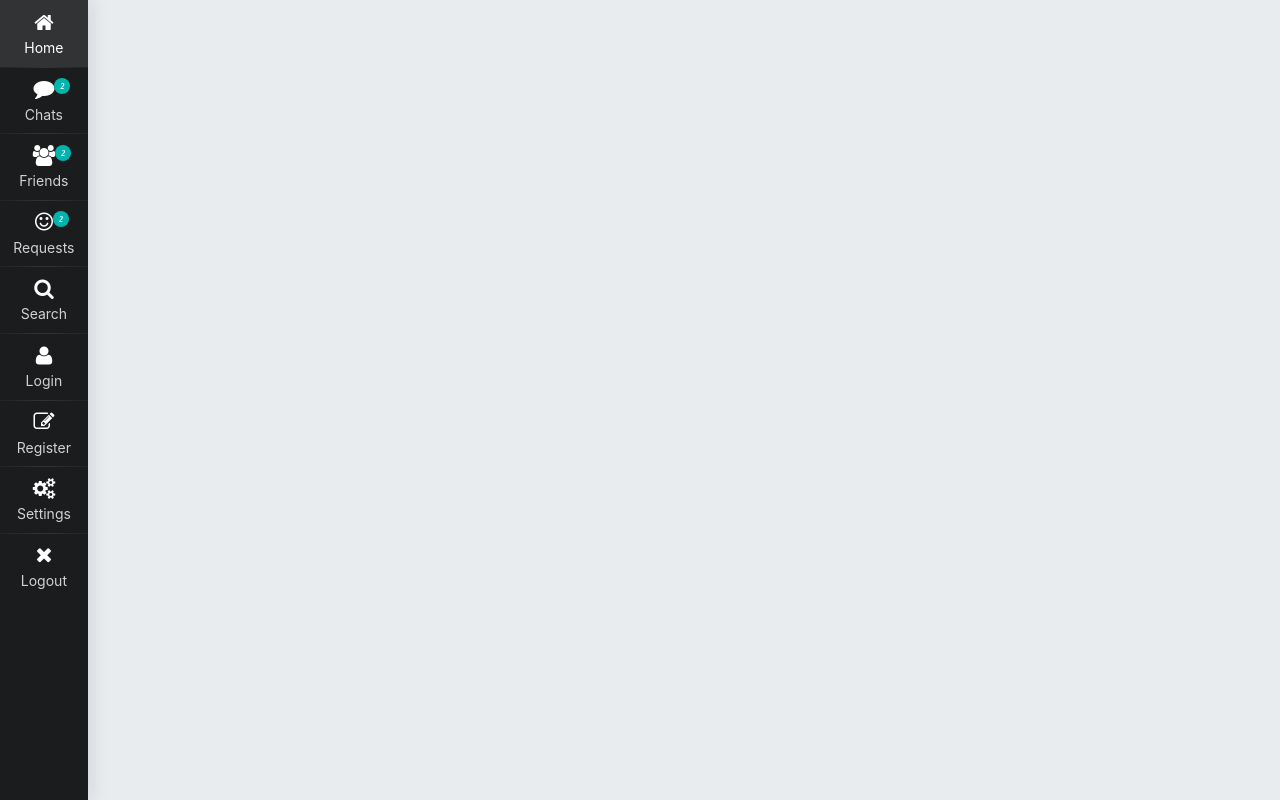
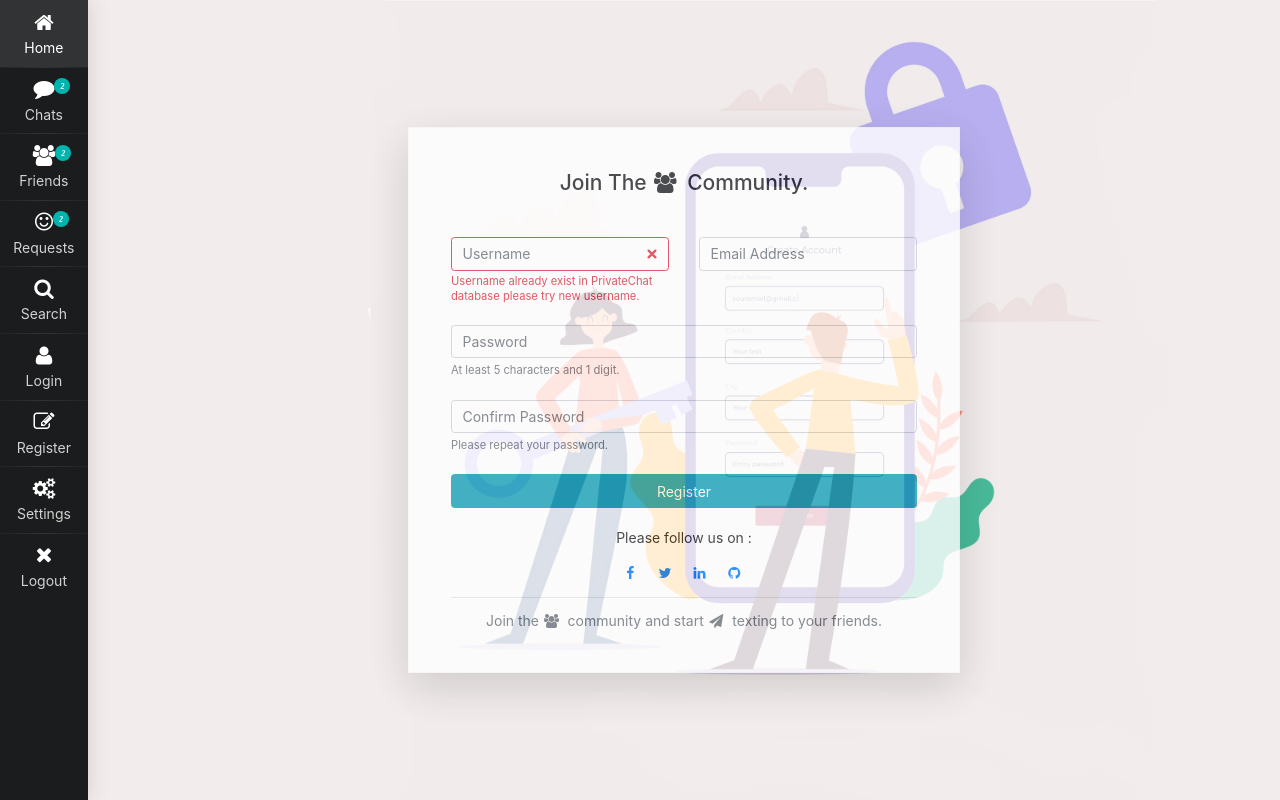
Before and after one commit to lucas11776/PrivateChat-UI-Angular, an Angular app: page /register in a window 1280 px wide. Before the commit this address led to /. Built offline with nearby package versions, Linux system fonts and the light colour scheme.

Commit message:
Added register component.

```diff
--- a/src/app/authentication/authentication-routing.module.ts
+++ b/src/app/authentication/authentication-routing.module.ts
@@ -2,9 +2,11 @@ import { NgModule } from '@angular/core';
 import { Routes, RouterModule } from '@angular/router';
 
 import { LoginComponent  } from './login/login.component';
+import { RegisterComponent } from './register/register.component';
 
 const routes: Routes = [
-  { path: 'login', component: LoginComponent }
+  { path: 'login', component: LoginComponent },
+  { path: 'register', component: RegisterComponent }
 ];
 
 @NgModule({
--- a/src/app/authentication/authentication.module.ts
+++ b/src/app/authentication/authentication.module.ts
@@ -4,12 +4,14 @@ import { CommonModule } from '@angular/common';
 import { AuthenticationRoutingModule } from './authentication-routing.module';
 import { AuthenticationComponent } from './authentication.component';
 import { LoginComponent } from './login/login.component';
+import { RegisterComponent } from './register/register.component';
 
 
 @NgModule({
   declarations: [
     AuthenticationComponent,
-    LoginComponent
+    LoginComponent,
+    RegisterComponent
   ],
   imports: [
     CommonModule,
--- /dev/null
+++ b/src/app/authentication/register/register.component.html
@@ -0,0 +1,60 @@
+<!-- Register -->
+<div class="register">
+    <div class="outer-container p-3">
+        <div class="col-sm-8 offset-sm-2 col-md-6 offset-md-3">
+            <form class="text-center border border-light p-5 bg-white shadow-lg" action="#!">
+                <p class="h4 mb-5">Join The <i class="users icon"></i> Community.</p>
+                <div class="row">
+                    <div class="col-lg-6 mb-4">
+                        <!-- First name -->
+                        <input type="text"
+                                id="defaultRegisterFormUsername"
+                                class="form-control is-invalid"
+                                placeholder="Username">
+                        <p class="invalid-feedback text-left">
+                            <span>Username already exist in PrivateChat database please try new username.</span>
+                        </p>
+                    </div>
+                    <div class="col-lg-6 mb-4">
+                        <!-- Last name -->
+                        <input type="email"
+                                id="defaultRegisterFormEmail"
+                                class="form-control"
+                                placeholder="Email Address">
+                    </div>
+                </div>
+                <!-- Password -->
+                <input type="password"
+                        id="defaultRegisterFormPassword"
+                        class="form-control"
+                        placeholder="Password"
+                        aria-describedby="defaultRegisterFormPasswordHelpBlock">
+                <small id="defaultRegisterFormPasswordHelpBlock" class="form-text text-muted mb-4 text-left">
+                    At least 5 characters and 1 digit.
+                </small>
+                <!-- Phone number -->
+                <input type="password"
+                        id="defaultRegisterConfirmPassword"
+                        class="form-control"
+                        placeholder="Confirm Password"
+                        aria-describedby="defaultRegisterFormPhoneHelpBlock">
+                <small id="defaultRegisterFormPhoneHelpBlock" class="form-text text-muted mb-4 text-left">
+                    Please repeat your password.
+                </small>
+                <!-- Register button -->
+                <button class="btn btn-info my-4 btn-block" type="submit">Register</button>
+                <!-- Social follow -->
+                <p>Please follow us on :</p>
+                <a href="#" class="mx-2" role="button"><i class="facebook icon light-blue-text"></i></a>
+                <a href="#" class="mx-2" role="button"><i class="twitter icon light-blue-text"></i></a>
+                <a href="#" class="mx-2" role="button"><i class="linkedin icon light-blue-text"></i></a>
+                <a href="#" class="mx-2" role="button"><i class="github icon light-blue-text"></i></a>
+                <hr>
+                <!-- message -->
+                <p class="text-muted">
+                    Join the <i class="users icon"></i> community and start <i class="send icon"></i> texting to your friends.
+                </p>
+            </form>
+        </div>
+    </div>
+</div>
--- /dev/null
+++ b/src/app/authentication/register/register.component.ts
@@ -0,0 +1,15 @@
+import { Component, OnInit } from '@angular/core';
+
+@Component({
+  selector: 'app-register',
+  templateUrl: './register.component.html',
+  styleUrls: ['./register.component.css']
+})
+export class RegisterComponent implements OnInit {
+
+  constructor() { }
+
+  ngOnInit() {
+  }
+
+}
```
Also changed, not shown: src/app/authentication/register/register.component.css (added), 1 other file (tests, documents, lock files or other folders).
